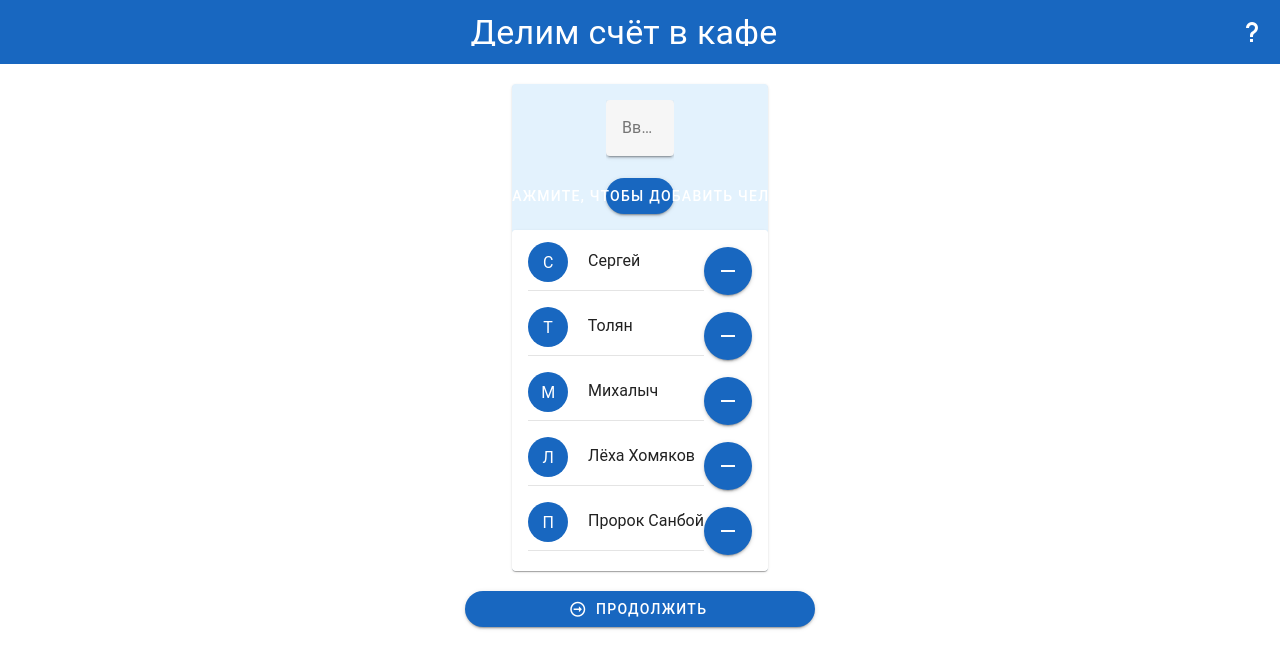
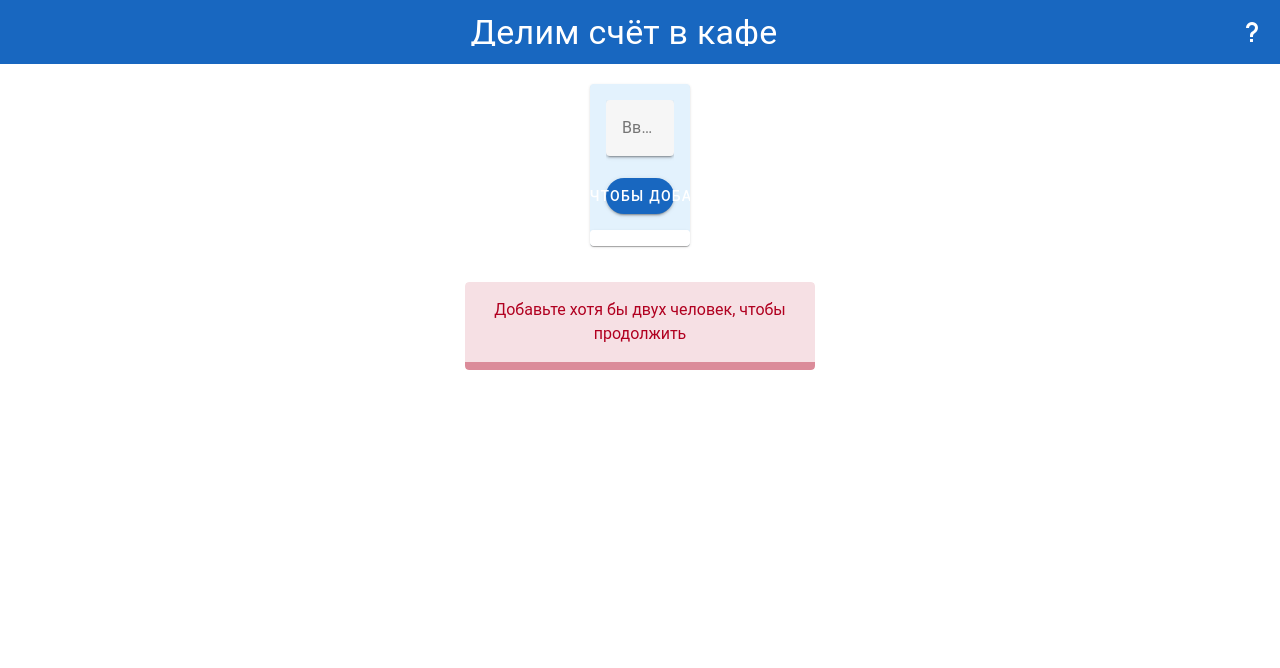
Before and after one commit to tropswhy/split-the-bill, a Vue app: page / in a window 1280 px wide. Shown: the top 668 px of the page. Built offline with nearby package versions, Linux system fonts and the light colour scheme.

Commit message:
comment PersonStore list

```diff
--- a/src/stores/PersonStore.js
+++ b/src/stores/PersonStore.js
@@ -3,11 +3,11 @@ import { defineStore } from 'pinia'
 export const usePersonStore = defineStore('PersonStore', {
     state: () => ({
         list: [
-            { id: 1, name: 'Сергей' },
+            /* { id: 1, name: 'Сергей' },
             { id: 2, name: 'Толян' },
             { id: 3, name: 'Михалыч' },
             { id: 4, name: 'Лёха Хомяков' },
-            { id: 5, name: 'Пророк Санбой' },
+            { id: 5, name: 'Пророк Санбой' }, */
         ],
     }),
 
```
